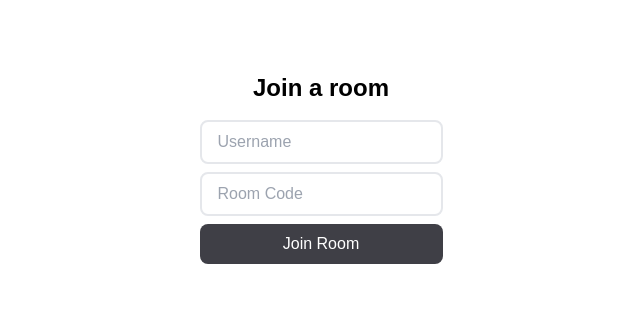
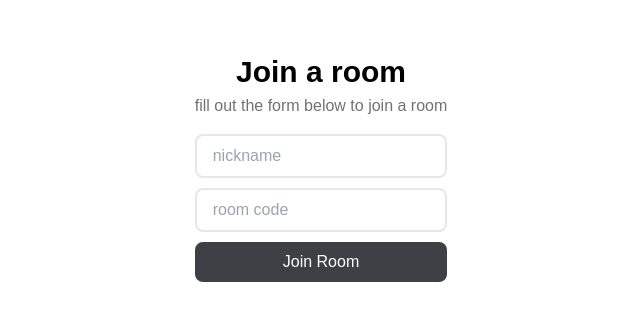
Before and after one commit to pouria-drd/chat-app, a Next.js app: page / in a window 1280 px wide. Shown: the part 232-552 px from the top of the page, without its empty margins (319-959 px from the left). Built offline with nearby package versions, Linux system fonts and the light colour scheme; no server answers.

Commit message:
improved join room form

```diff
--- a/components/chat/JoinRoom.tsx
+++ b/components/chat/JoinRoom.tsx
@@ -17,24 +17,35 @@ const JoinRoom = (props: JoinRoomProps) => {
     };
 
     return (
-        <div className="flex flex-col items-center max-w-3xl mx-auto w-full">
-            <h1 className="text-2xl font-bold mb-4">Join a room</h1>
-            <form onSubmit={handleJoinRoom} className="flex flex-col gap-2">
+        <div className="flex flex-col items-center max-w-64 mx-auto space-y-4 w-ful">
+            <div className="text-center space-y-1">
+                <h1 className="text-3xl font-bold">Join a room</h1>
+                <p className="text-zinc-500">
+                    fill out the form below to join a room
+                </p>
+            </div>
+            <form
+                onSubmit={handleJoinRoom}
+                className="flex flex-col gap-2.5 w-full">
                 <input
+                    min={1}
+                    required
                     type="text"
                     name="username"
                     value={username}
-                    placeholder="Username"
+                    placeholder="nickname"
                     className="flex-1 rounded-lg text-zinc-700
                     selection:bg-zinc-300 selection:text-zinc-700
                     border-2 focus:border-zinc-400 focus:outline-none px-4 py-2"
                     onChange={(event) => setUsername(event.target.value)}
                 />
                 <input
+                    min={1}
+                    required
                     type="text"
                     name="roomCode"
                     value={roomCode}
-                    placeholder="Room Code"
+                    placeholder="room code"
                     className="flex-1 rounded-lg
                     text-zinc-700 selection:bg-zinc-300 selection:text-zinc-700
                     border-2 focus:border-zinc-400 focus:outline-none px-4 py-2"
```
